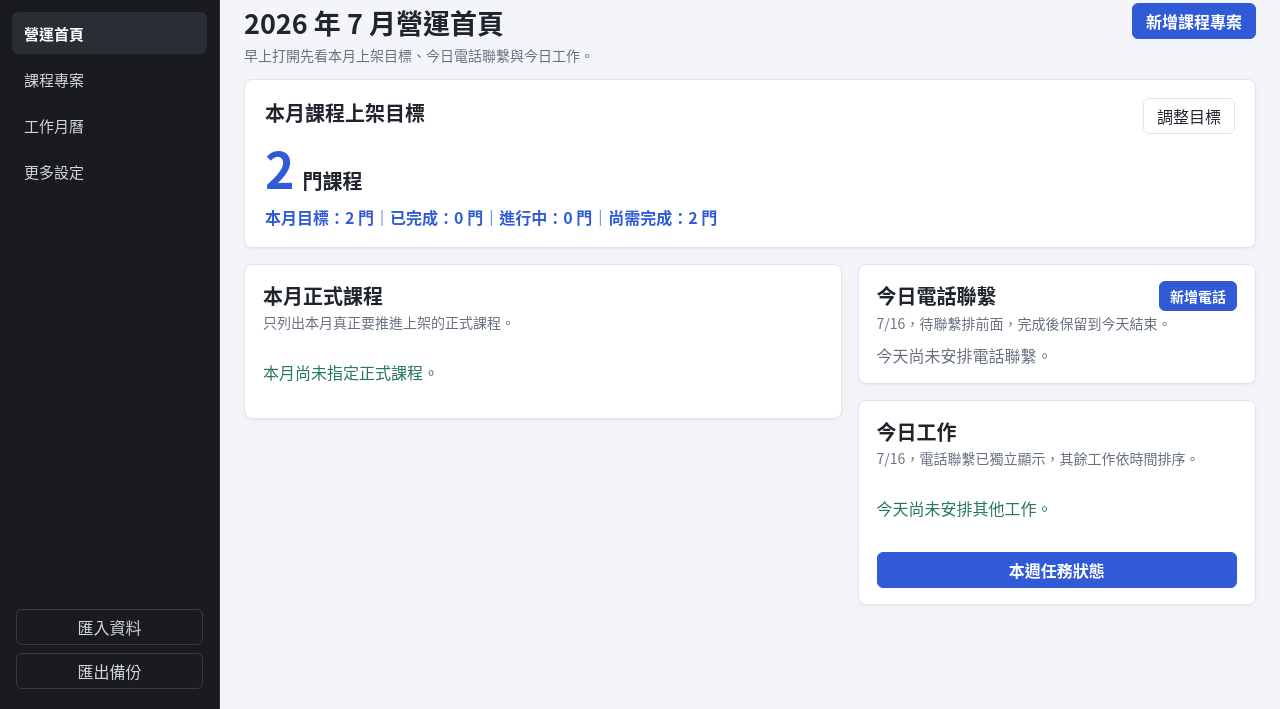
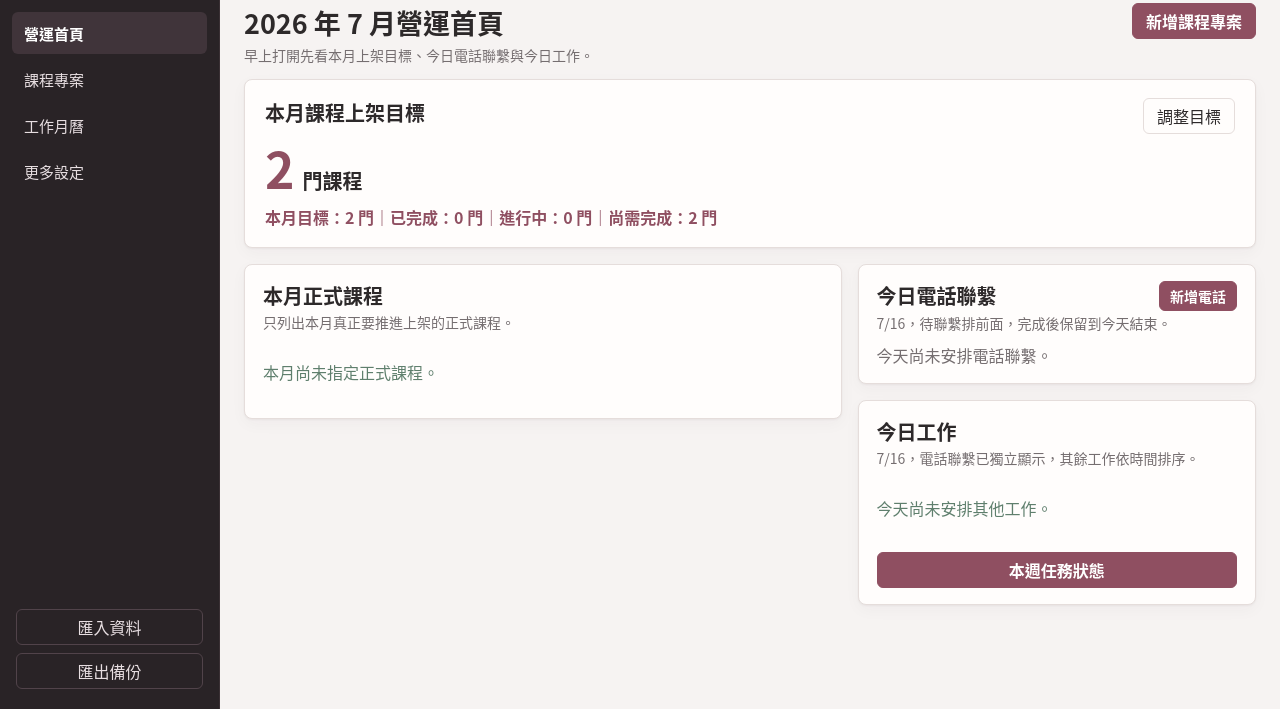
Before and after one commit to kittykiki51-cmyk/teacher101, a plain HTML site: page index.html in a window 1280 px wide. Shown: the part 91-800 px from the top of the page. Drawn offline with Linux system fonts and the light colour scheme; no server answers.

Commit message:
Apply warm feminine color palette

```diff
--- a/index.html
+++ b/index.html
@@ -3,7 +3,7 @@
 <head>
   <meta charset="utf-8">
   <meta name="viewport" content="width=device-width, initial-scale=1">
-  <meta name="theme-color" content="#191b20">
+  <meta name="theme-color" content="#292326">
   <title>老師專案管理</title>
   <link rel="manifest" href="manifest.json">
   <link rel="stylesheet" href="styles.css">
--- a/login.css
+++ b/login.css
@@ -1,12 +1,12 @@
 :root {
-  --bg: #f3f5f8;
-  --surface: #ffffff;
-  --border: #e1e5eb;
-  --text: #20242d;
-  --muted: #697180;
-  --primary: #315bd6;
-  --primary-hover: #2448b5;
-  --red: #c45462;
+  --bg: #f6f3f2;
+  --surface: #fffdfc;
+  --border: #e5dddb;
+  --text: #2d292a;
+  --muted: #756e70;
+  --primary: #8f4f61;
+  --primary-hover: #743f4f;
+  --red: #b75662;
 }
 
 * { box-sizing: border-box; }
@@ -36,7 +36,7 @@ input { font: inherit; }
   border-radius: 8px;
   background: var(--surface);
   padding: 32px 34px;
-  box-shadow: 0 12px 30px rgba(20, 27, 40, 0.07);
+  box-shadow: 0 12px 30px rgba(62, 42, 48, 0.08);
 }
 
 .login-heading { margin-bottom: 24px; }
@@ -93,7 +93,7 @@ label {
   cursor: pointer;
 }
 
-.password-field button:hover { background: #f8f9fb; }
+.password-field button:hover { background: #faf7f6; }
 
 .error-message {
   min-height: 22px;
--- a/styles.css
+++ b/styles.css
@@ -1,25 +1,25 @@
 :root {
-  --bg: #f3f5f8;
-  --surface: #ffffff;
-  --surface-alt: #f8fafc;
-  --border: #e1e5eb;
-  --text: #20242d;
-  --muted: #697180;
-  --primary: #315bd6;
-  --primary-hover: #2448b5;
-  --primary-soft: #edf2ff;
-  --green: #287a57;
-  --green-soft: #e8f3ed;
-  --amber: #b47a24;
-  --amber-soft: #fff4df;
-  --red: #c45462;
-  --red-soft: #fdecef;
-  --gray-soft: #f0f2f5;
-  --sidebar-bg: #191b20;
-  --sidebar-surface: #2a2d34;
-  --sidebar-text: #d2d5dc;
-  --sidebar-muted: #9298a4;
-  --shadow: 0 1px 2px rgba(20, 27, 40, 0.04), 0 4px 14px rgba(20, 27, 40, 0.025);
+  --bg: #f6f3f2;
+  --surface: #fffdfc;
+  --surface-alt: #faf7f6;
+  --border: #e5dddb;
+  --text: #2d292a;
+  --muted: #756e70;
+  --primary: #8f4f61;
+  --primary-hover: #743f4f;
+  --primary-soft: #f6e9ed;
+  --green: #5f7f6d;
+  --green-soft: #eaf1ec;
+  --amber: #a77d43;
+  --amber-soft: #f7f0e4;
+  --red: #b75662;
+  --red-soft: #f8e8eb;
+  --gray-soft: #f0eceb;
+  --sidebar-bg: #292326;
+  --sidebar-surface: #40343a;
+  --sidebar-text: #e7dee1;
+  --sidebar-muted: #b2a6aa;
+  --shadow: 0 1px 2px rgba(62, 42, 48, 0.05), 0 5px 16px rgba(62, 42, 48, 0.035);
 }
 
 * {
@@ -62,7 +62,7 @@ button {
   gap: 14px;
   padding: 0;
   background: var(--sidebar-bg);
-  border-right: 1px solid #292a2f;
+  border-right: 1px solid #3a3034;
 }
 
 .brand {
@@ -134,7 +134,7 @@ button {
 }
 
 .nav-button:hover {
-  background: #292a2f;
+  background: #382f33;
   color: #ffffff;
 }
 
@@ -146,13 +146,13 @@ button {
 }
 
 .sidebar-foot .ghost-button {
-  border-color: #3a3b42;
+  border-color: #51434a;
   background: transparent;
   color: var(--sidebar-text);
 }
 
 .sidebar-foot .ghost-button:hover {
-  border-color: #51535c;
+  border-color: #69575f;
   background: var(--sidebar-surface);
   color: #ffffff;
 }
@@ -217,7 +217,7 @@ button {
 .ghost-button:hover,
 .small-button:hover,
 .icon-button:hover {
-  border-color: #cfd4dd;
+  border-color: #d5cbca;
   background: var(--surface-alt);
 }
 
@@ -577,7 +577,7 @@ button {
 }
 
 .completed-project-toggle.active {
-  border-color: #cad3e8;
+  border-color: #dcc8ce;
   background: var(--primary-soft);
   color: var(--primary);
 }
@@ -1148,7 +1148,7 @@ button:disabled {
   color: var(--muted);
   border-right: 1px solid var(--border);
   border-bottom: 1px solid var(--border);
-  background: #fbfcfd;
+  background: #fcf9f8;
   font-size: 12px;
   font-weight: 700;
 }
@@ -1180,8 +1180,8 @@ button.day-cell:hover {
 }
 
 .day-cell.outside-month {
-  background: #fafbfc;
-  color: #a6acb7;
+  background: #faf7f6;
+  color: #aaa0a2;
 }
 
 .day-number {
@@ -1210,7 +1210,7 @@ button.day-cell:hover {
   margin-top: 2px;
   border-radius: 3px;
   background: var(--primary-soft);
-  color: #274aa9;
+  color: #7a4051;
   padding: 3px 5px;
   font-size: 10px;
   line-height: 1.25;
@@ -1291,7 +1291,7 @@ button.day-cell:hover {
   display: grid;
   place-items: center;
   padding: 18px;
-  background: rgba(31, 41, 51, 0.28);
+  background: rgba(45, 35, 39, 0.3);
 }
 
 .modal-layer[hidden] {
@@ -1706,7 +1706,7 @@ button.day-cell:hover {
     grid-template-columns: repeat(4, minmax(0, 1fr));
     min-height: 54px;
     border-top: 1px solid var(--border);
-    background: rgba(255, 255, 255, 0.96);
+    background: rgba(255, 253, 252, 0.96);
     backdrop-filter: blur(12px);
   }
 
```
Also changed, not shown: login.html (+1 -1 lines), manifest.json.
